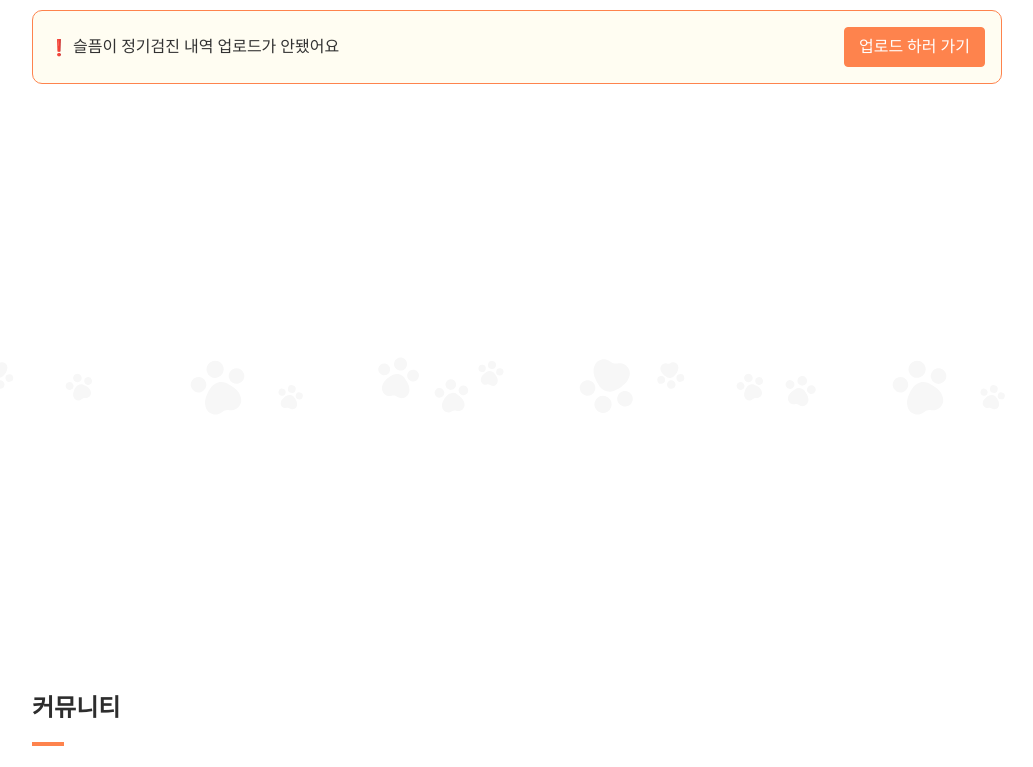
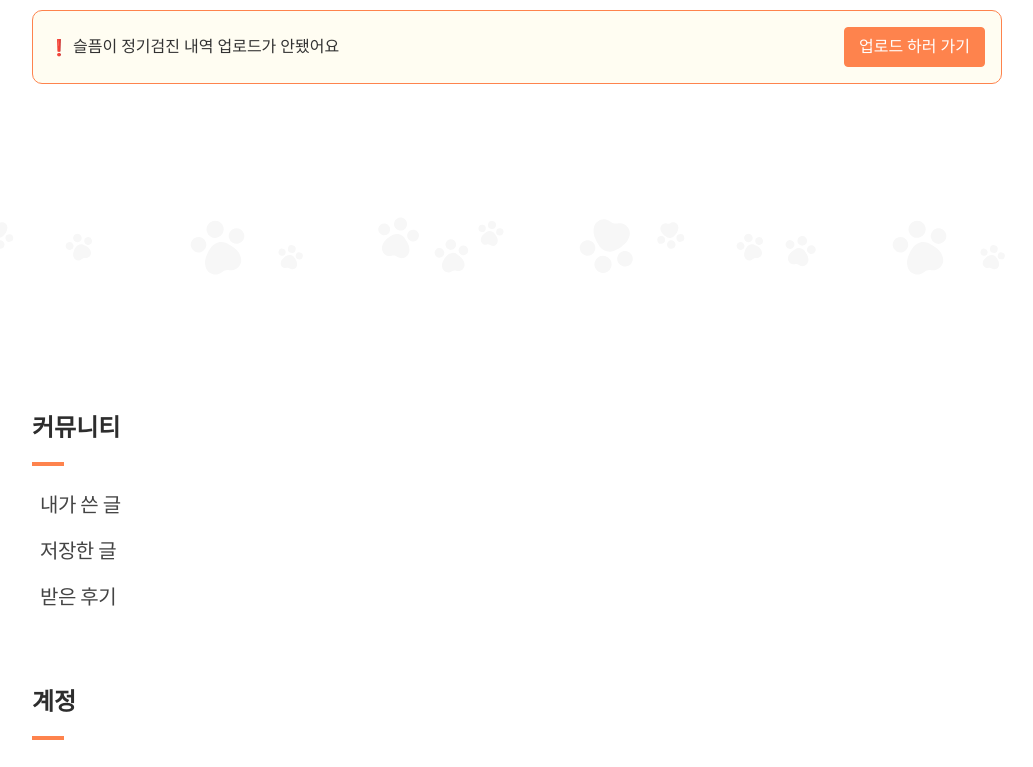
Before and after one commit to UMC-6th-bwither/Front-end, a React (Vite) app: page /MypageBreeder in a window 1280 px wide. Shown: the part 653-1420 px from the top of the page, without its empty margins (123-1156 px from the left). Built offline with nearby package versions, Linux system fonts and the light colour scheme; no server answers; a web font is replaced by a local one.

Commit message:
💄 발자국 라인 padding값 변경

```diff
--- a/src/pages/MypageBreeder/MypageBreeder.style.js
+++ b/src/pages/MypageBreeder/MypageBreeder.style.js
@@ -144,7 +144,7 @@ export const AlertContainer = styled.div`
 `;
 
 export const FootpintLine = styled.img`
-  padding: 170px 0;
+  padding: 30px 0;
 `;
 
 export const BottomContainer = styled.div`
--- a/src/pages/MypageGeneral/MypageGeneral.style.js
+++ b/src/pages/MypageGeneral/MypageGeneral.style.js
@@ -230,7 +230,7 @@ z-index: 2;
 `;
 
 export const FootpintLine = styled.img`
-  padding: 170px 0;
+  padding: 30px 0;
 `;
 
 export const BottomContainer = styled.div`
```
